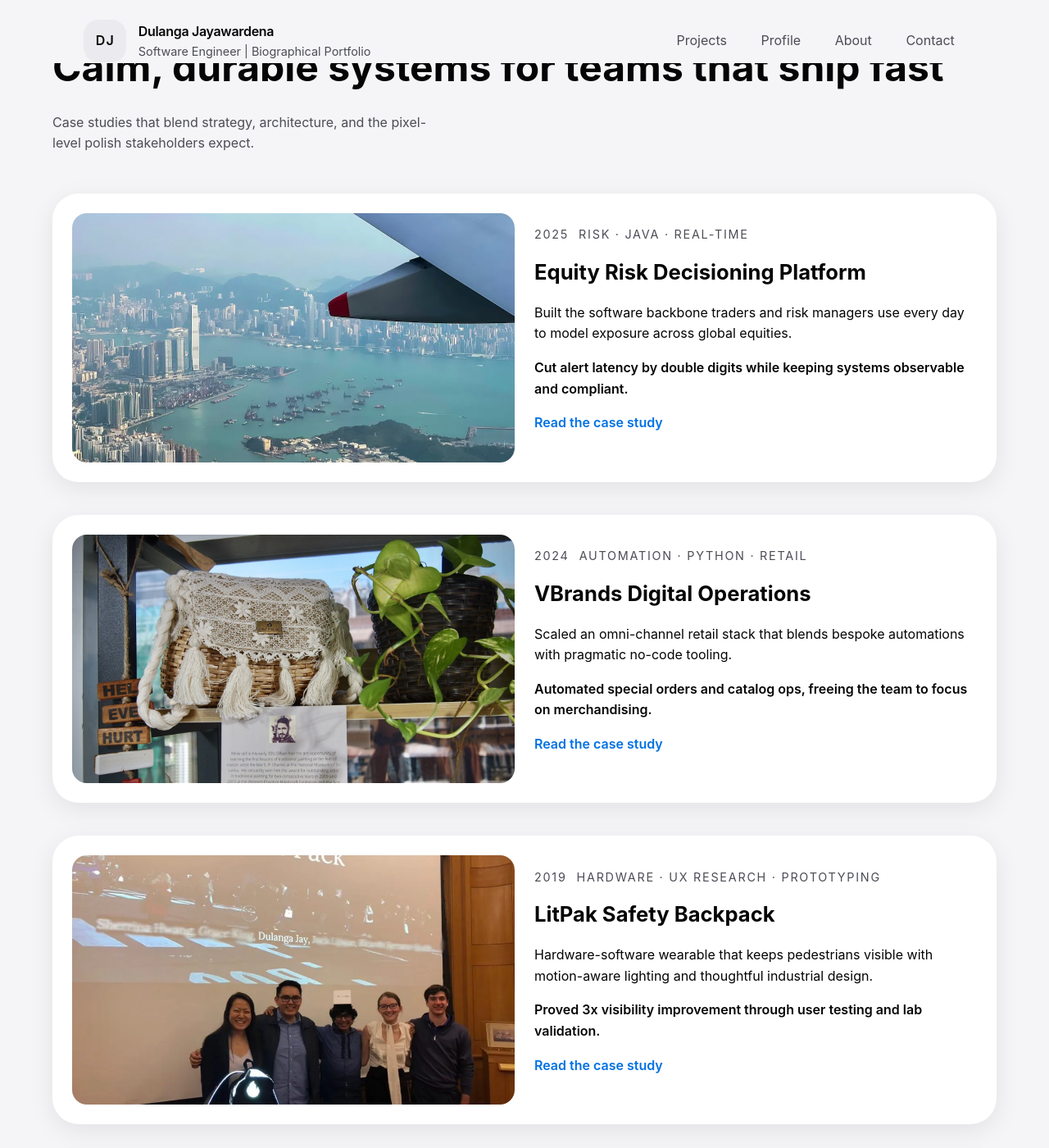
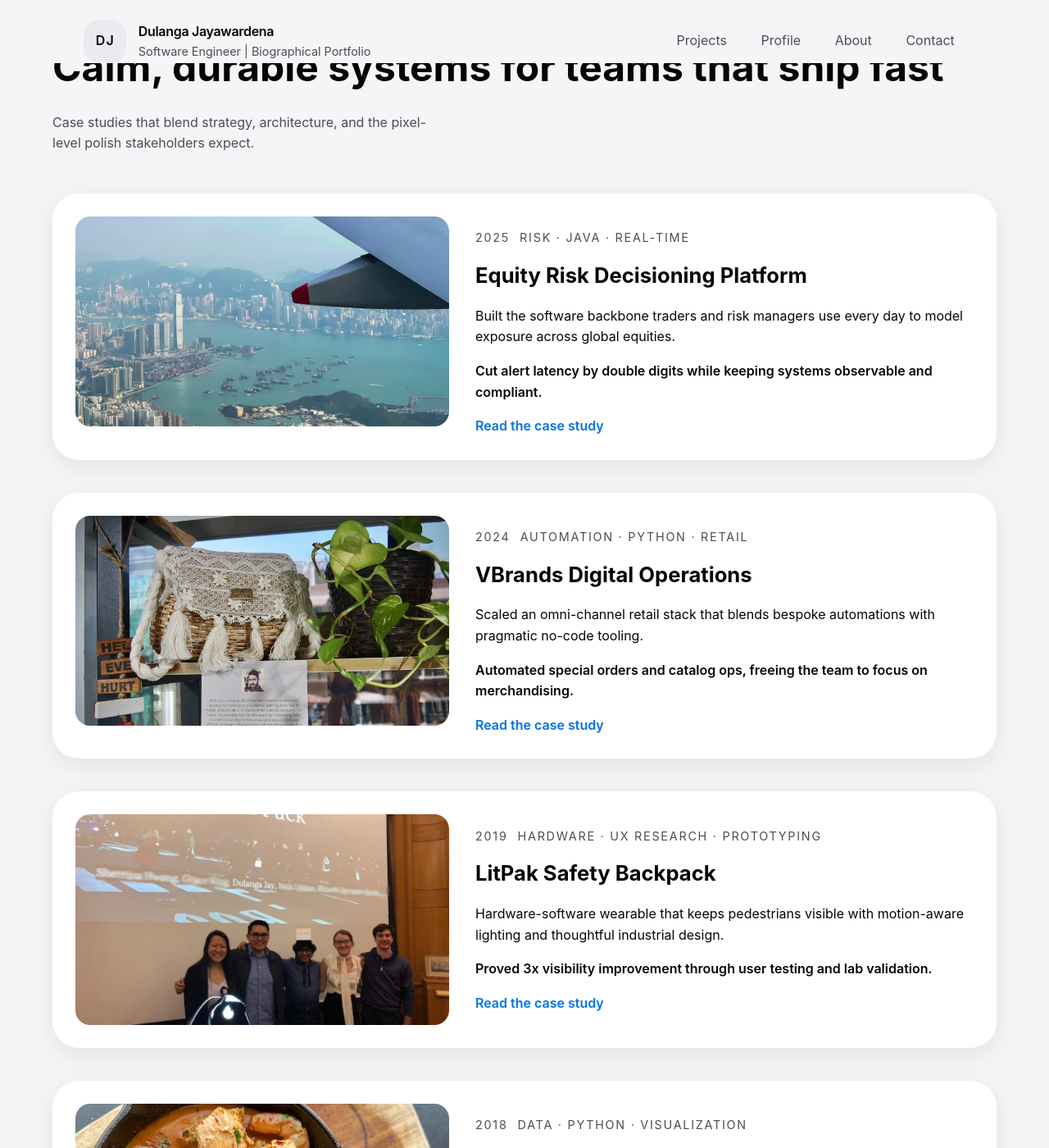
Before and after one commit to dulangaj/dulangaj.github.io, a Jekyll site: the page built from index.html, in a window 1280 px wide and 1400 px high, scrolled down 1052 px. Shown: the whole window at 82% size. Built offline with Jekyll 4.4.1, drawn with Linux system fonts in a browser that asks for light colours; the list of posts is cut into pages by our own code.

Commit message:
Grid changes

```diff
--- a/assets/css/main.scss
+++ b/assets/css/main.scss
@@ -382,9 +382,9 @@ button {
 
 .work-card article {
   display: grid;
-  grid-template-columns: repeat(auto-fit, minmax(260px, 1fr));
-  gap: 1.5rem;
-  padding: 1.5rem;
+  grid-template-columns: minmax(320px, 0.75fr) minmax(0, 1fr);
+  gap: 2rem;
+  padding: 1.75rem;
   border-radius: var(--radius-lg);
   background: var(--surface-elevated);
   box-shadow: var(--shadow-card);
@@ -838,6 +838,8 @@ button {
 
   .work-card article {
     grid-template-columns: 1fr;
+    padding: 1.25rem;
+    gap: 1rem;
   }
 
   .site-main {
```
